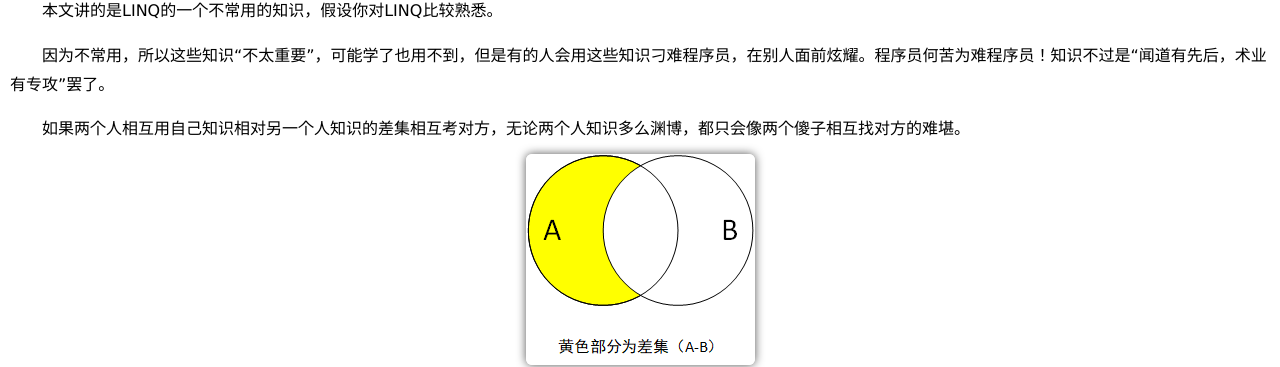
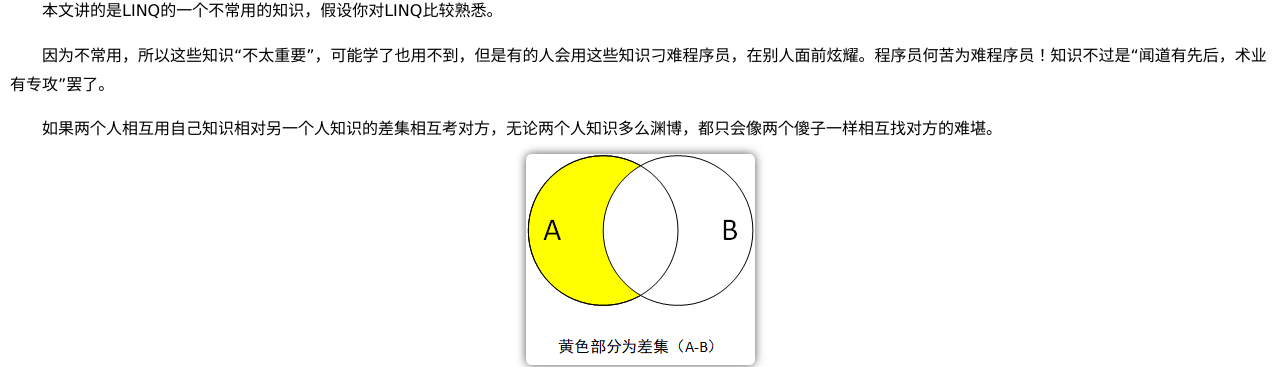
Before and after one commit to yinyongxian/yinyongxian.github.io, a Jekyll site: the page built from _posts/2019-10-27-linq-solve-confusion.html, in a window 1280 px wide and 900 px high. Shown: the part 127-494 px from the top of the window. Built offline with Jekyll 4.4.1, drawn with Linux system fonts in a browser that asks for light colours.

Commit message:
文字修改

```diff
--- a/_posts/2019-10-27-linq-solve-confusion.html
+++ b/_posts/2019-10-27-linq-solve-confusion.html
@@ -16,7 +16,7 @@
     <h1>LINQ解惑</h1>
     <p>本文讲的是LINQ的一个不常用的知识，假设你对LINQ比较熟悉。</p>
     <P>因为不常用，所以这些知识“不太重要”，可能学了也用不到，但是有的人会用这些知识刁难程序员，在别人面前炫耀。程序员何苦为难程序员！知识不过是“闻道有先后，术业有专攻”罢了。</p>
-    <p> 如果两个人相互用自己知识相对另一个人知识的差集相互考对方，无论两个人知识多么渊博，都只会像两个傻子相互找对方的难堪。<img src="/Media/images/2019-10-27/Complement.png"
+    <p> 如果两个人相互用自己知识相对另一个人知识的差集相互考对方，无论两个人知识多么渊博，都只会像两个傻子一样相互找对方的难堪。<img src="/Media/images/2019-10-27/Complement.png"
             alt="差集"></P>
     <h2>LINQ Joining</h2>
     <p>举例:
```
